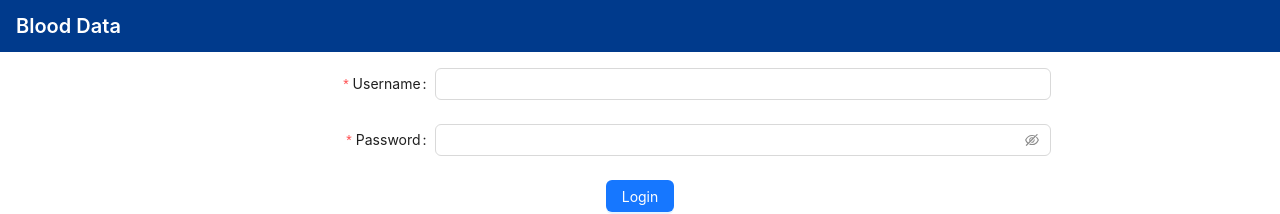
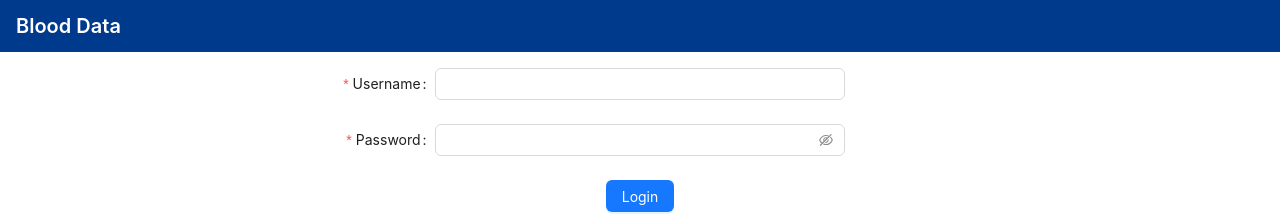
Before and after one commit to DRJ31/BloodDataReact, a React (Create React App) app: page /login in a window 1280 px wide. Shown: the top 214 px of the page. Built offline with nearby package versions, Linux system fonts and the light colour scheme.

Commit message:
Antd 5.0.1->5.0.2
Signed-off-by: Renjie Deng <dengrenjie31@gmail.com>

```diff
--- a/package.json
+++ b/package.json
@@ -15,11 +15,11 @@
     "@types/react": "^18.0.25",
     "@types/react-dom": "^18.0.9",
     "@types/react-router-dom": "^5.3.3",
-    "antd": "^5.0.1",
+    "antd": "^5.0.2",
     "axios": "^1.2.0",
     "crypto-js": "^4.1.1",
     "dayjs": "^1.11.6",
-    "rc-util": "^5.24.5",
+    "rc-util": "^5.24.8",
     "react": "^18.1.0",
     "react-dom": "^18.1.0",
     "react-router-dom": "^6.4.3",
--- a/src/pages/Login.tsx
+++ b/src/pages/Login.tsx
@@ -9,8 +9,8 @@ axios.defaults.withCredentials = true;
 axios.defaults.baseURL = process.env.NODE_ENV === "development" ? "http://localhost:5004" : "";
 
 const layout = {
-    labelCol: { xs: 6, sm: 8 },
-    wrapperCol: { xs: 18, sm: 12 },
+    labelCol: { xs: 6, md: 8 },
+    wrapperCol: { xs: 18, md: 12, lg: 8 },
 };
 const tailLayout = {
     wrapperCol: { span: 24 },
```
Also changed, not shown: 1 other file (tests, documents, lock files or other folders).
